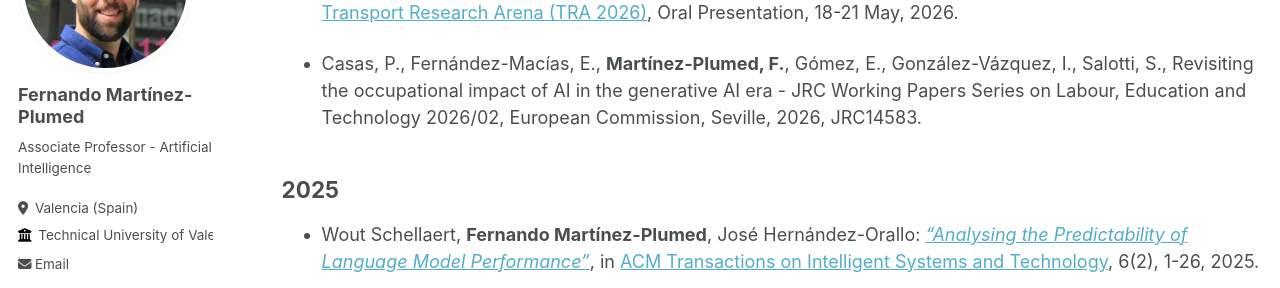
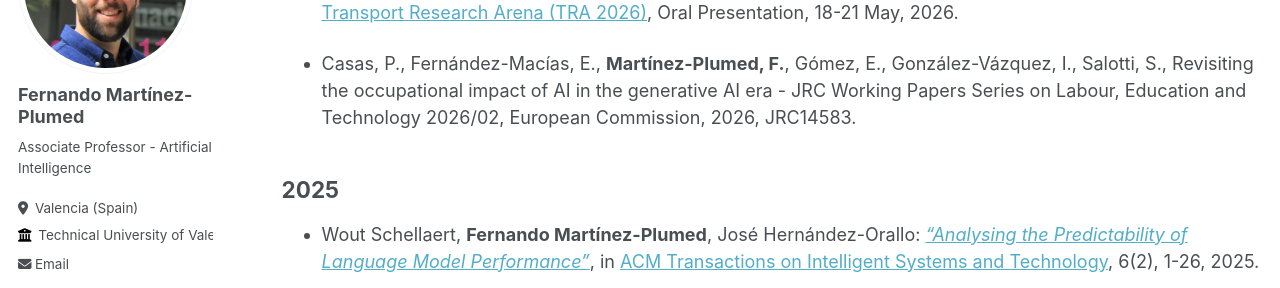
Before and after one commit to nandomp/nandomp.github.io, a Jekyll site: the page built from _pages/publications.md, in a window 1280 px wide and 900 px high, scrolled down 466 px. Shown: the part 207-495 px from the top of the window. Built offline with Jekyll 4.4.1, drawn with Linux system fonts in a browser that asks for light colours; some web fonts are replaced.

Commit message:
Update publications.md

```diff
--- a/_pages/publications.md
+++ b/_pages/publications.md
@@ -15,7 +15,7 @@ author_profile: true
 
 * Andromachi Mourtzouchou, Andres L. Marin, Lorenzo Laveneziana, Alessandro Tansini, Jaime Suarez, Ada Garus, Monica Grosso, **Fernando Martínez-Plumed**, Rubén Cordera, Georgios Fontaras, Biagio Ciuffo: [*"Analysis of Public and Expert Views on Electrified Vehicles: A Comparative Study in the European Union"*](), in [Transport Research Arena (TRA 2026)](https://traconference.eu/), Oral Presentation, 18-21 May, 2026.
 
-* Casas, P., Fernández-Macías, E., **Martínez-Plumed, F.**, Gómez, E., González-Vázquez, I., Salotti, S., Revisiting the occupational impact of AI in the generative AI era - JRC Working Papers Series on Labour, Education and Technology 2026/02, European Commission, Seville, 2026, JRC14583.
+* Casas, P., Fernández-Macías, E., **Martínez-Plumed, F.**, Gómez, E., González-Vázquez, I., Salotti, S., Revisiting the occupational impact of AI in the generative AI era - JRC Working Papers Series on Labour, Education and Technology 2026/02, European Commission, 2026, JRC14583.
 
 
 2025
```
